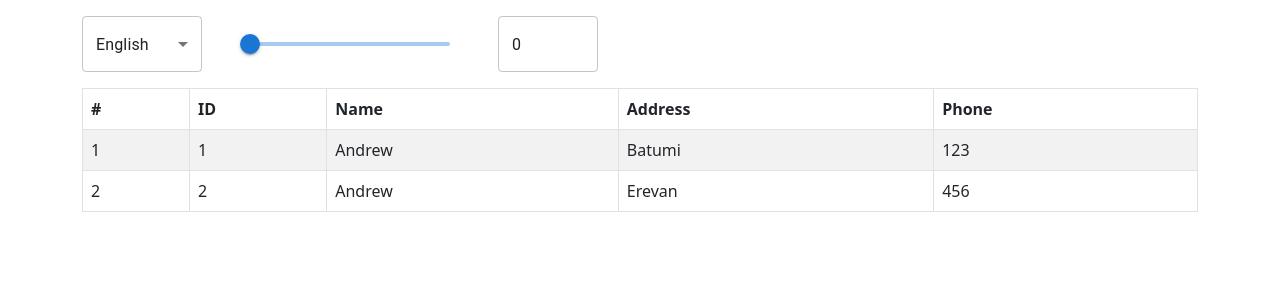
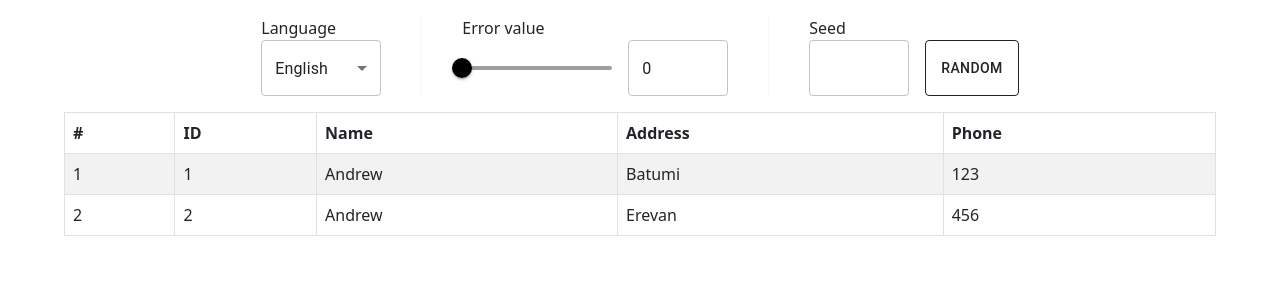
Before and after one commit to elsuppo/faker-data-ilearn, a React (Create React App) app: page / in a window 1280 px wide. Shown: the top 300 px of the page. Built offline with nearby package versions, Linux system fonts and the light colour scheme.

Commit message:
feat: add seed controls

```diff
--- a/src/App.js
+++ b/src/App.js
@@ -2,7 +2,7 @@ import { faker } from '@faker-js/faker';
 
 import PersonTable from './components/person-table';
 import Toolbar from './components/toolbar';
-import {Container, Stack } from 'react-bootstrap';
+import { Container, Stack } from '@mui/material';
 
 faker.locale = 'de';
 
@@ -27,13 +27,11 @@ function App() {
   ]
 
   return (
-    <Container>
-<Stack gap={3} className="mt-3">
-<Toolbar />
-      <PersonTable persons={persons} />
-</Stack>
-
-
+    <Container maxWidth="lg">
+      <Stack alignItems="center" spacing={2} mt={2}>
+        <Toolbar />
+        <PersonTable persons={persons} />
+      </Stack>
     </Container>
 
   );
--- a/src/components/person-table.js
+++ b/src/components/person-table.js
@@ -15,7 +15,7 @@ const PersonTable = ({persons}) => {
   })
 
   return (
-    <Table striped bordered responsive>
+    <Table striped bordered>
       <thead>
         <tr>
           <th scope="col">#</th>
--- a/src/components/toolbar.js
+++ b/src/components/toolbar.js
@@ -1,5 +1,5 @@
 import { useState, useEffect } from 'react';
-import { Stack } from 'react-bootstrap';
+import { Stack, Divider } from '@mui/material';
 
 import DropdownLang from './toolbar/dropdown-lang';
 import ControlsValueError from './toolbar/controls-value-error';
@@ -30,9 +30,21 @@ const Toolbar = () => {
   }
 
   return (
-    <Stack direction="horizontal" gap={5}>
-      <DropdownLang lang={lang} handleChange={handleChange} />
-      <ControlsValueError valueError={valueError} handleChange={handleChange}/>
+    <Stack
+      direction={{ xs: 'column', sm: 'row' }}
+      alignItems="center"
+      justifyContent="space-between"
+      spacing={{ xs: 1, sm: 5 }}
+      divider={<Divider orientation="vertical" flexItem />}
+    >
+      <DropdownLang
+        lang={lang}
+        handleChange={handleChange}
+      />
+      <ControlsValueError
+        valueError={valueError}
+        handleChange={handleChange}
+      />
       <ControlsSeed />
     </Stack>
   )
--- a/src/components/toolbar/controls-seed.js
+++ b/src/components/toolbar/controls-seed.js
@@ -1,11 +1,24 @@
-
+import { Stack, FormControl, FormGroup, TextField, Button } from '@mui/material';
 
 const ControlsSeed = () => {
 
   return (
-    <>
-
-    </>
+    <Stack alignItems="flex-start">
+      Seed
+      <FormControl>
+        <FormGroup row>
+          <TextField
+            name="valueSeed"
+            style={{ width: '100px' }}
+            variant="outlined"
+          />
+          <Button
+            variant="outlined"
+            color="inherit"
+            sx={{marginLeft: 2}}>Random</Button>
+        </FormGroup>
+      </FormControl>
+    </Stack>
   )
 }
 
--- a/src/components/toolbar/controls-value-error.js
+++ b/src/components/toolbar/controls-value-error.js
@@ -1,17 +1,23 @@
-import { Slider, TextField } from '@mui/material';
+import { Slider, TextField, Stack } from '@mui/material';
 
-const ControlsValueError = ({valueError, handleChange}) => {
+const ControlsValueError = ({ valueError, handleChange }) => {
   return (
-    <>
+    <Stack alignItems="flex-start">
+      Error value
+      <Stack
+        direction="row"
+        alignItems="center"
+        spacing={2}
+      >
         <Slider
           min={0}
-        step={0.5}
+          step={0.1}
           max={10}
           name="valueError"
           value={valueError}
           onChange={handleChange}
           valueLabelDisplay="auto"
-        style={{ width: '200px' }}
+          style={{ width: '150px', color: '#000' }}
         />
 
         <TextField
@@ -27,8 +33,8 @@ const ControlsValueError = ({valueError, handleChange}) => {
           style={{ width: '100px' }}
           variant="outlined"
         />
-    </>
-
+      </Stack>
+    </Stack>
   )
 }
 
--- a/src/components/toolbar/dropdown-lang.js
+++ b/src/components/toolbar/dropdown-lang.js
@@ -1,14 +1,16 @@
-import { Select, FormControl, MenuItem } from '@mui/material';
+import { Select, FormControl, MenuItem, Stack } from '@mui/material';
 
-const DropdownLang = ({lang, handleChange}) => {
+const DropdownLang = ({ lang, handleChange }) => {
 
   return (
+    <Stack alignItems="flex-start">
+      Language
       <FormControl>
         <Select
           value={lang}
           name="lang"
           onChange={handleChange}
-      style={{width: '120px'}}
+          style={{ width: '120px' }}
         >
           <MenuItem value={'en'}>English</MenuItem>
           <MenuItem value={'de'}>German</MenuItem>
@@ -17,6 +19,7 @@ const DropdownLang = ({lang, handleChange}) => {
           <MenuItem value={'ru'}>Russian</MenuItem>
         </Select>
       </FormControl>
+    </Stack>
   )
 
 }
```
Lines whose indentation alone changed are shown as unchanged.
